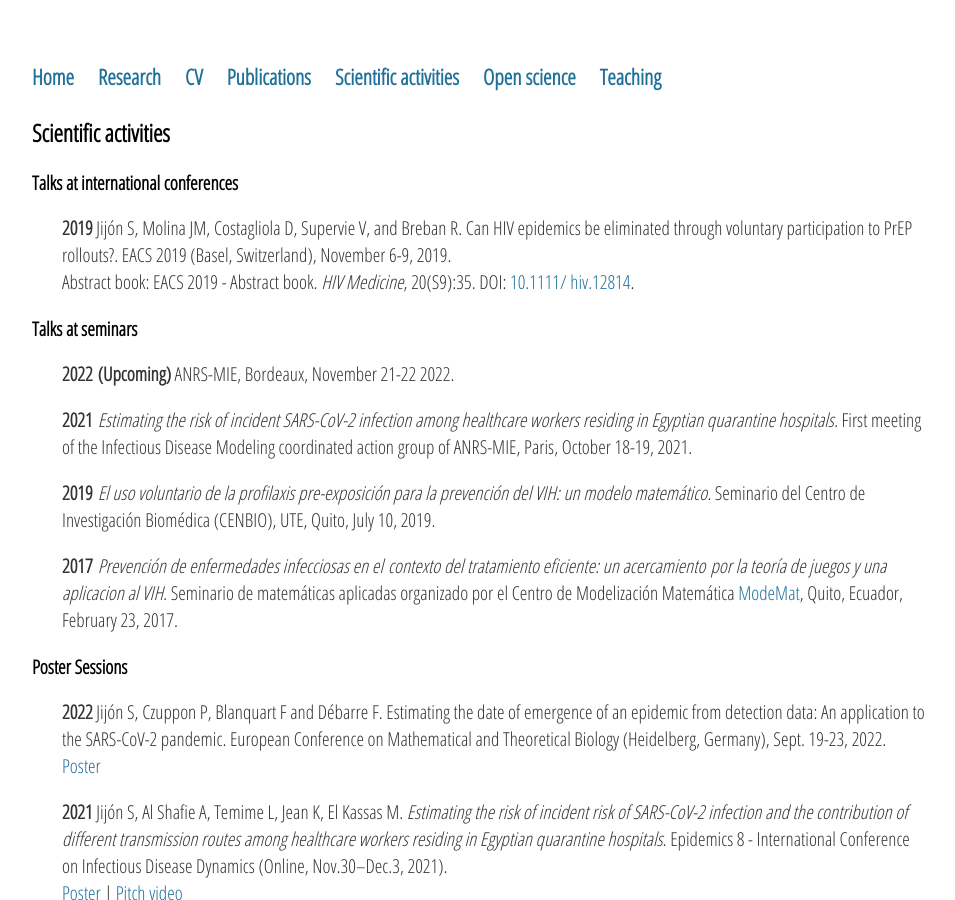
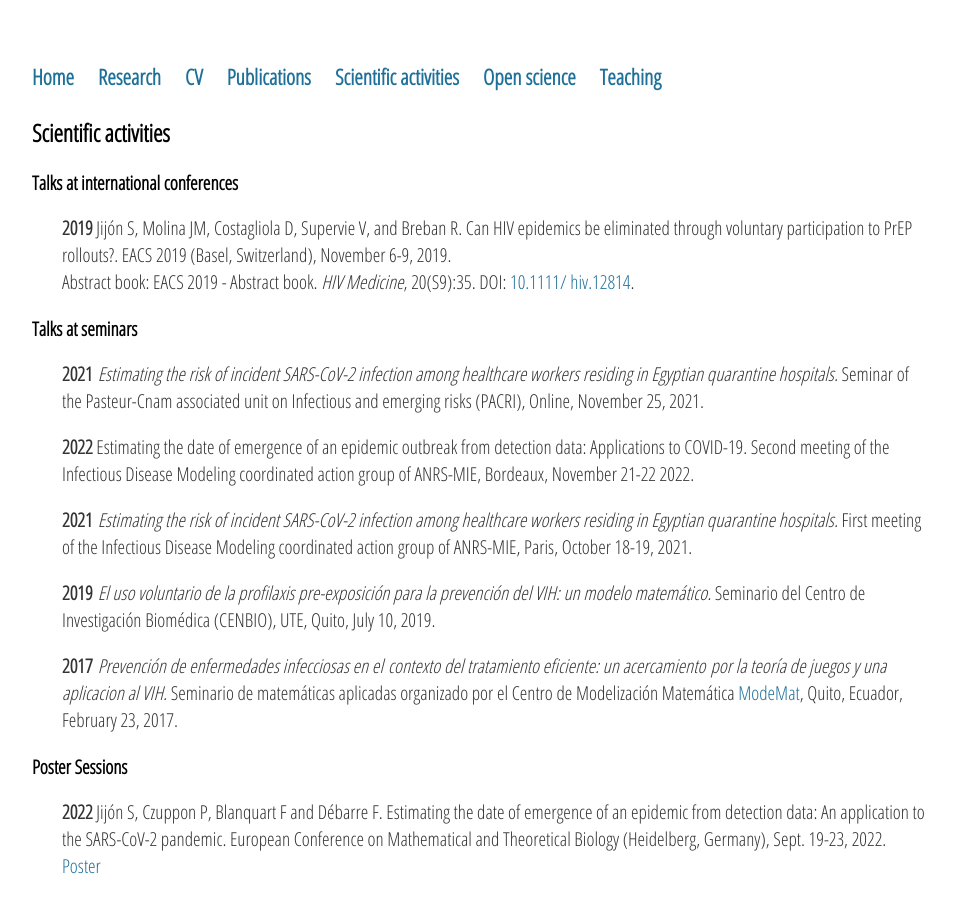
Before and after one commit to sjijon/sjijon.github.io, a Jekyll site: the page built from scientific-activities.html, in a window 1280 px wide and 900 px high. Shown: the whole window, without its empty margins (160-1115 px from the left). Built offline with Jekyll 4.4.1, drawn with Linux system fonts in a browser that asks for light colours; nearby versions of some CDN libraries.

Commit message:
Update talks

```diff
--- a/scientific-activities.html
+++ b/scientific-activities.html
@@ -26,7 +26,12 @@ title: Scientific activities
 
 	<h3>Talks at seminars</h3>
 	<p style="padding-left:30px;">
-		<strong>2022 (Upcoming)</strong> ANRS-MIE, Bordeaux, November 21-22 2022.
+		<strong>2021 </strong><em>Estimating the risk of incident SARS-CoV-2 infection among healthcare workers residing in Egyptian quarantine hospitals.</em> Seminar of the Pasteur-Cnam associated unit on Infectious and emerging risks (PACRI), Online, November 25, 2021.
+	</p>
+
+	<p style="padding-left:30px;">
+		<strong>2022 </strong> Estimating the date of emergence of an epidemic outbreak from detection data: Applications to COVID-19. Second meeting of the Infectious Disease Modeling coordinated action group
+		of ANRS-MIE, Bordeaux, November 21-22 2022.
 	</p>
 
 	<p style="padding-left:30px;">
```
Also changed, not shown: publications.html (+3 -5 lines).
